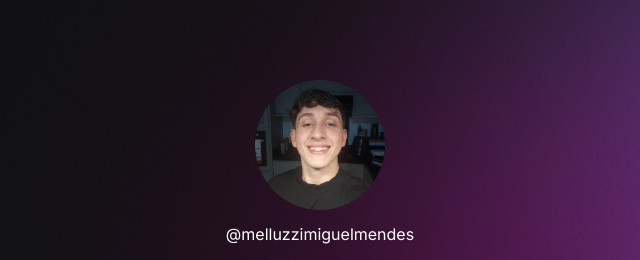
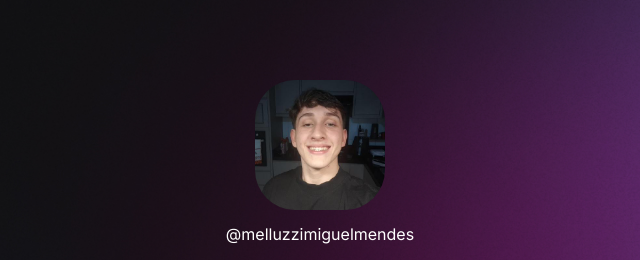
Before and after one commit to MelluzziMiguel/rocketseat, a plain HTML site: page index.html in a window 1280 px wide. Shown: the top 260 px of the page, 320-960 px from the left. Drawn offline with nearby package versions, Linux system fonts and the light colour scheme.

Commit message:
corrigindo borda da imagem

```diff
--- a/style.css
+++ b/style.css
@@ -50,7 +50,7 @@ body * {
 
 #profile img {
   width: 130px;
-  border-radius: 50%;
+  border-radius: 40px;
 }
 
 #profile p {
```
